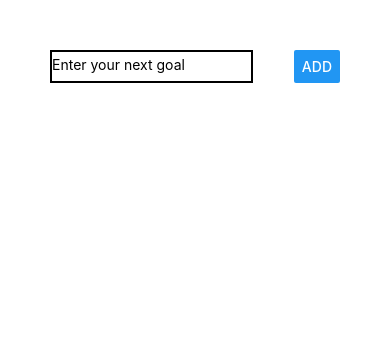
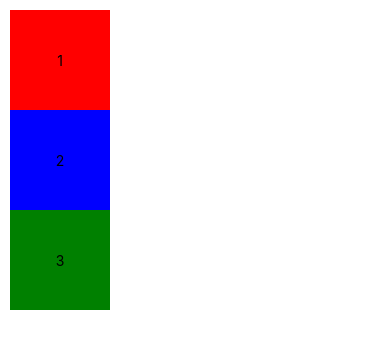
Before and after one commit to shubhmittal07/ReactNativeBegin, a React Native app: screen / in a window 390 px wide. Shown: the top 348 px of the page. Built offline with nearby package versions, Linux system fonts and the light colour scheme.

Commit message:
flexBox deep dive

```diff
--- a/App.js
+++ b/App.js
@@ -1,14 +1,23 @@
 import React from 'react';
-import {Text,View,TextInput,Button} from 'react-native';
+import {Text,View} from 'react-native';
 
 export default function App()
 {
   return (
-    <View style = {{padding :50}}>
-      <View style = {{flexDirection:"row",justifyContent:"space-between",alignContent:"center"}}>
-        <TextInput placeholder = "Enter your next goal"
-        style = {{width: '70%',borderColor : 'black',borderWidth:2,paddingBottom:5}}/>
-        <Button title="ADD" style={{width:'30%'}}/>
+    <View style = {{padding :10}}>
+      <View
+        style = {{backgroundColor:'red',width:100,height:100,justifyContent:"center",alignItems:"center"}}>
+        <Text>1</Text>
+      </View>
+
+      <View
+        style = {{backgroundColor:'blue',width:100,height:100,justifyContent:"center",alignItems:"center"}}>
+        <Text>2</Text>
+      </View>
+
+      <View
+        style = {{backgroundColor:'green',width:100,height:100,justifyContent:"center",alignItems:"center"}}>
+        <Text>3</Text>
       </View>
     </View>
 
```
